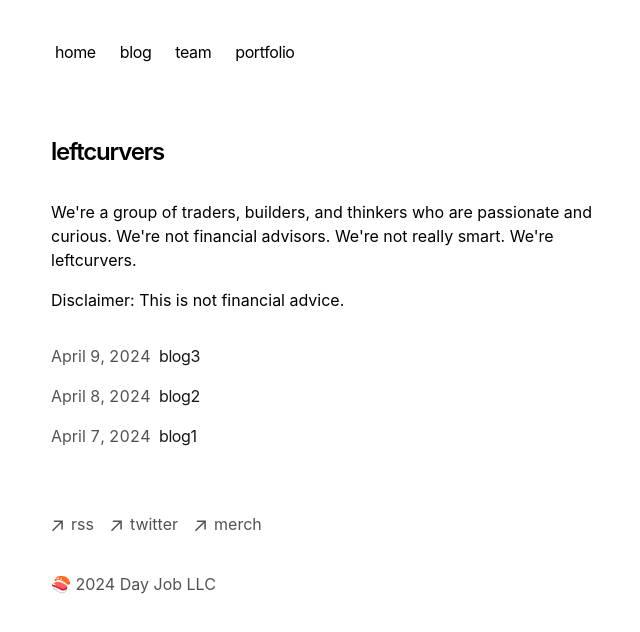
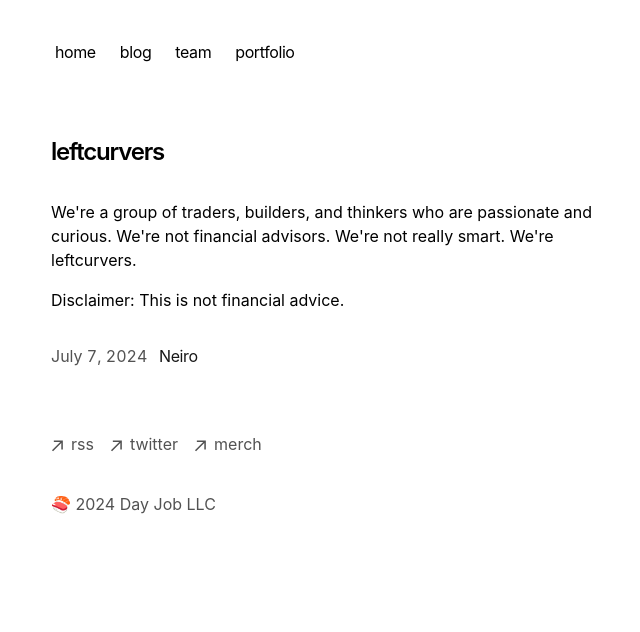
Before and after one commit to jarrensj/leftcurver, a Next.js app: page / in a window 1280 px wide. Shown: the top 632 px of the page, without its empty margins (301-941 px from the left). Built offline with nearby package versions, Linux system fonts and the light colour scheme.

Commit message:
neiro blog post

```diff
--- a/app/blog/posts/blog1.mdx
+++ /dev/null
@@ -1,7 +0,0 @@
----
-title: 'blog1'
-publishedAt: '2024-04-07'
-summary: 'blog1'
----
-
-blog1
--- a/app/blog/posts/blog2.mdx
+++ /dev/null
@@ -1,7 +0,0 @@
----
-title: 'blog2'
-publishedAt: '2024-04-08'
-summary: 'blog2'
----
-
-blog2
--- a/app/blog/posts/blog3.mdx
+++ /dev/null
@@ -1,7 +0,0 @@
----
-title: 'blog3'
-publishedAt: '2024-04-09'
-summary: 'blog3'
----
-
-blog3
--- /dev/null
+++ b/app/blog/posts/neiro.mdx
@@ -0,0 +1,28 @@
+---
+title: 'Neiro'
+publishedAt: '2024-07-07'
+summary: 'Neiro'
+---
+
+## Dislcaimer:
+Disclaimer: We're not financial advisors. We may be biased and we may own positions in whatever is mentioned. The information may be outdated or incorrect. Please do your own research. This is not financial advice.
+
+## Neiro
+
+Note: The owner of Kabosu and Neiro does not endorse any crypto project except $DOG that owns the original doge photo.
+
+Source: [https://x.com/kabosumama/status/1817350738873651557](https://x.com/kabosumama/status/1817350738873651557)
+
+Kabosu's owner, Kabosu is the dog featured in the meme for dogecoin ($doge), got a new dog and on July 27th, 2024 is when that information was discovered by a lot of people.
+
+[https://x.com/kabosumama/status/1817304824431657271](https://x.com/kabosumama/status/1817304824431657271)
+
+People online made a new token after the new dog with the dog's name, Neiro. It's a common occurance for a lot of people to launch a token named the same thing or surrounding a similar theme when some event happens.
+
+Kabosu being so iconic and with a lot of tokens being launched around other people's dogs [and cats], a Neiro token drew in a lot of interest.
+
+Since there were a few tokens surround a simliar theme, there was a lot of discussion on which was the "best" one. Some that had bought the token that had launched first were upset because their token had provenance for being early but the market had chosen another Neiro token that launched (some Neiro tokens had more trading volume and a bigger market cap compared to the other tokens).
+
+There has been a lot of trading volume and volatility surrounding these crypto tokens.
+
+We do not endorse any of these tokens. We're not affiliated with any of these tokens.  Please be careful and you are responsible for your own decisions.
```
